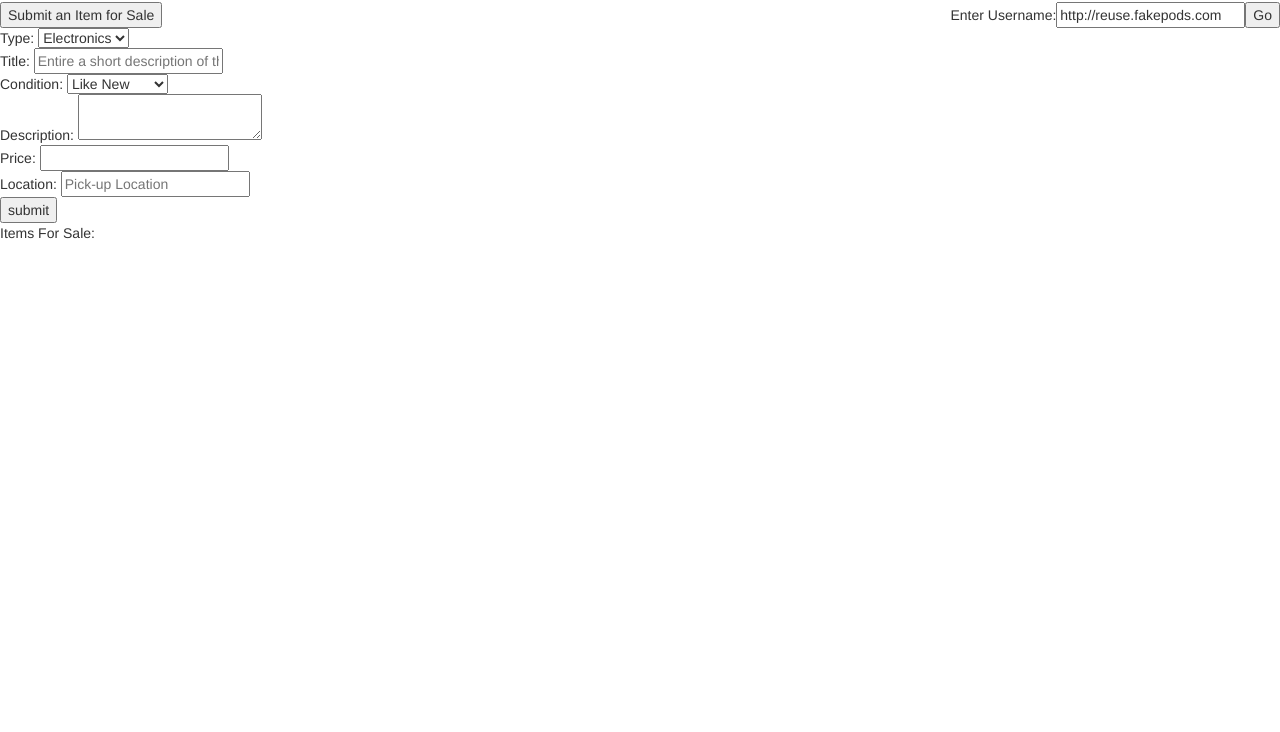
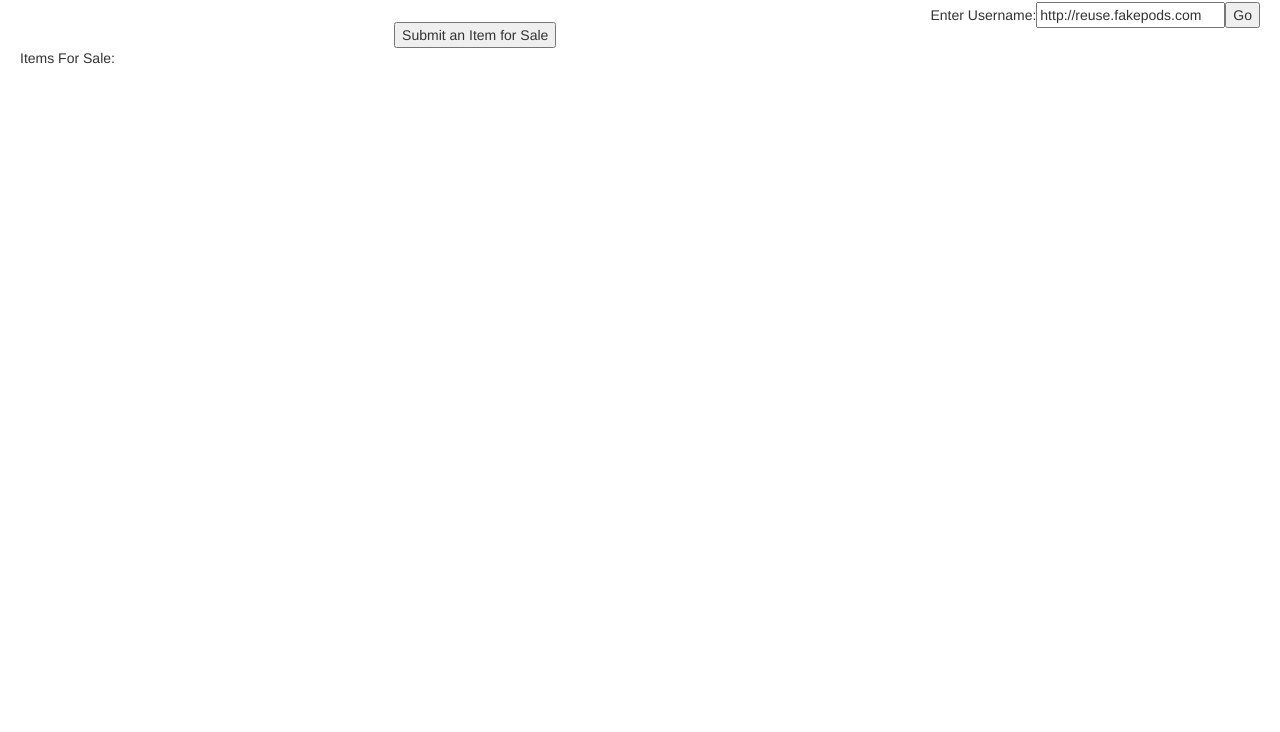
Before and after one commit to peipeipei/ReuseApp, a plain HTML site: page index.html in a window 1280 px wide. Shown: the part 68-800 px from the top of the page. Drawn offline with nearby package versions, Linux system fonts and the light colour scheme; no server answers.

Commit message:
form pops up when clicked

```diff
--- a/index.css
+++ b/index.css
@@ -0,0 +1,20 @@
+body{
+    padding-left: 20px;
+    padding-right: 20px;
+}
+
+#forNewItem{
+    margin-left: auto;
+    margin-right: auto;
+    display:block;
+}
+
+.visible{
+    display:inline-block;
+    margin-left: auto;
+    margin-right: auto;
+}
+
+.notVisible{
+    display:none;
+}
--- a/index.html
+++ b/index.html
@@ -13,18 +13,24 @@
 
     <h1>Crosscloud Sales App</h1>
 
-    <form action="#" >
-	   <p style="float:right">Enter Username:<input id="podurl" type="text" value="http://reuse.fakepods.com" /><input type="submit" value="Go" onclick='reload();return false;'  />
-	</form>
+    <div>
+        <form action="#" >
+           <p style="float:right">Enter Username:<input id="podurl" type="text" value="http://reuse.fakepods.com" /><input type="submit" value="Go" onclick='reload();return false;'  />
+        </form>
+    </div>
+
+    <br>
+
+    <div>
+        <button id="forNewItem">Submit an Item for Sale</button>
+    </div>
 
 
-    <button>Submit an Item for Sale</button>
-
     <div id="formDiv">
-    <form id = "entry" action="#" onsubmit='newmsg();return false;' >
-        <div>
+    <form class="newItemForm notVisible" id = "entry" action="#" onsubmit='newmsg();return false;' >
+        <div class="prodInfo">
             Type:
-            <select class="prodInfo" id="type">
+            <select id="type">
                 <option value="electronics">Electronics</option>
                 <option value="clothing">Clothing</option>
                 <option value="books">Books</option>
@@ -32,13 +38,13 @@
                 <option value="other">Other</option>
             </select>
         </div>
-        <div>
+        <div class="prodInfo">
             Title:
-            <input class="prodInfo" id="brand" type="text" placeholder="Entire a short description of the Product"/>
+            <input id="brand" type="text" placeholder="Entire a short description of the Product"/>
         </div>
-        <div>
+        <div class="prodInfo">
             Condition:
-            <select class="prodInfo" id="condition">
+            <select id="condition">
                 <option value="1">Like New</option>
                 <option value="2">Excellent</option>
                 <option value="3">Great</option>
@@ -51,20 +57,22 @@
                 <option value="10">Other</option>
             </select>
         </div>
-        <div>
+        <div class="prodInfo">
             Description:
-            <textarea class="prodInfo" id="description"></textarea>
-        <div>
+            <textarea id="description"></textarea>
+        <div  class="prodInfo">
             Price:
-            <input class="prodInfo" id="price" type="text">
+            <input id="price" type="text">
         </div>
-        <div>
+        <div class="prodInfo">
             Location:
-            <input class="prodInfo" id="location" type="text" placeholder="Pick-up Location"/>
+            <input id="location" type="text" placeholder="Pick-up Location"/>
         </div>
         <input type="submit" value="submit">
     </form>
     </div>
+
+
 
     <div>
         <div>Items For Sale:</div>
--- a/index.js
+++ b/index.js
@@ -28,6 +28,11 @@ var etag=null;
 $(document).ready(function(){
     //to make things easier to debug
     reload();
+
+    $('#forNewItem').click(function(){
+        $('.newItemForm').removeClass("notVisible");
+        $('.newItemForm').addClass("visible");
+    });
 });
 
 
```
